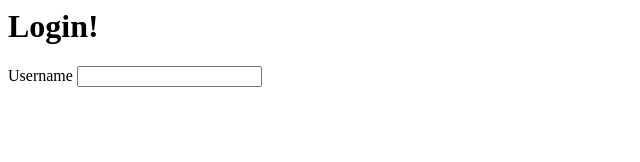
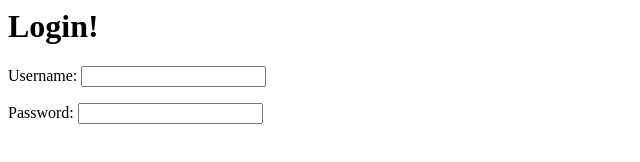
Before and after one commit to crazyflami/webpage, a plain HTML site: page index.html in a window 1280 px wide. Shown: the whole page, without its empty margins (0-640 px from the left). Drawn offline with Linux system fonts and the light colour scheme.

Commit message:
Update index.html

```diff
--- a/index.html
+++ b/index.html
@@ -9,6 +9,10 @@
 <form>
 				<h1>Login!</h1>
         <!--code below-->
-        <label for="username">Username</label>
+        <label for="username">Username:</label>
         <input type="text" name="username" id="username">
 </form>
+
+<!--New input field below:-->
+	<label for="user-pw">Password:</label>
+	<input type="password" name="user-pw" id="user-pw">
```
